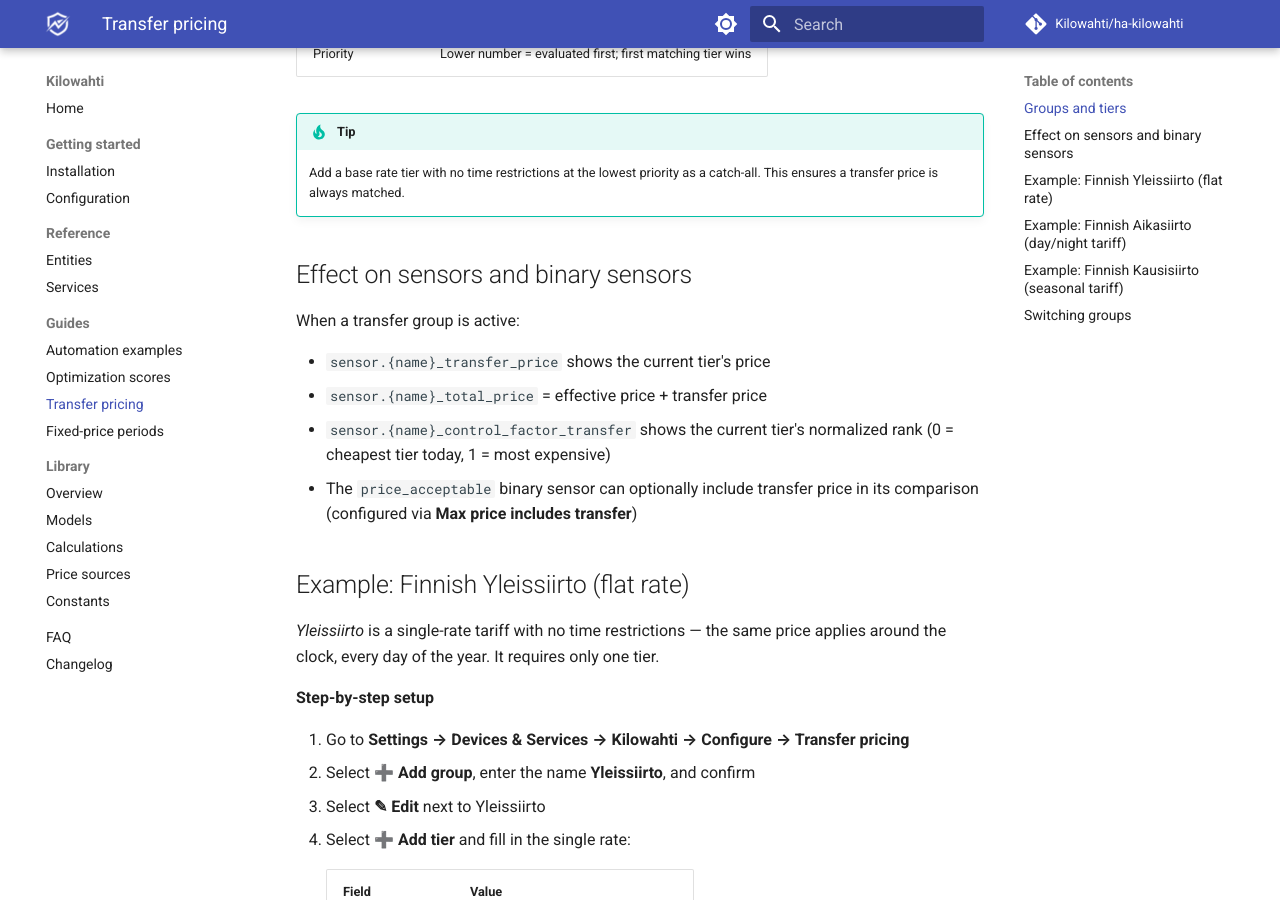
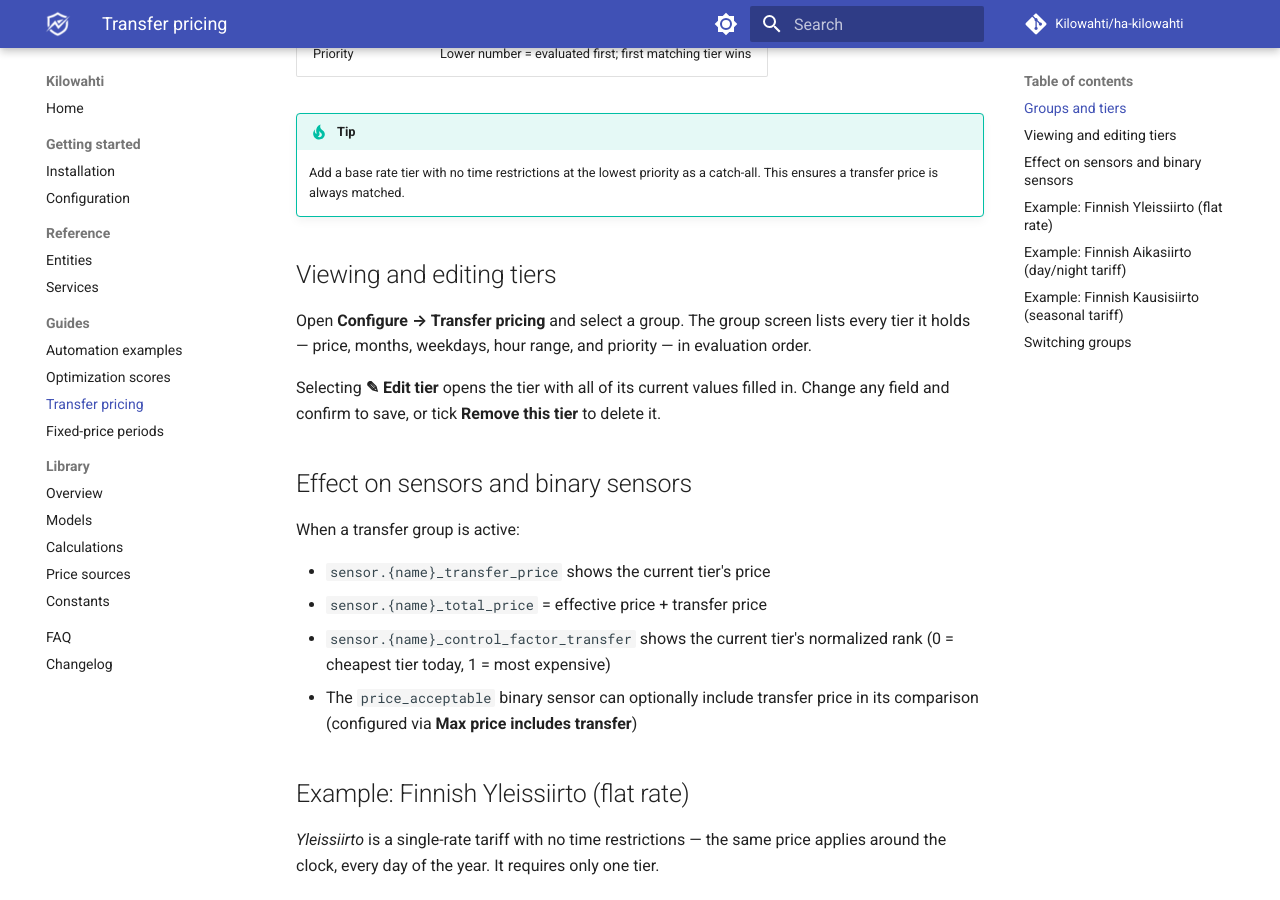
Before and after one commit to Kilowahti/kilowahti-docs, an MkDocs documentation site: the page built from docs/transfer-pricing.md, in a window 1280 px wide and 900 px high, scrolled down 653 px. Built offline with MkDocs 1.6.1 and Material for MkDocs 9.7.7, drawn with Linux system fonts in a browser that asks for light colours; comment, search, counter and statistics services are not loaded.

Commit message:
Document viewing and editing transfer tiers

```diff
--- a/docs/transfer-pricing.md
+++ b/docs/transfer-pricing.md
@@ -18,6 +18,12 @@
 
 !!! tip
     Add a base rate tier with no time restrictions at the lowest priority as a catch-all. This ensures a transfer price is always matched.
+
+## Viewing and editing tiers
+
+Open **Configure → Transfer pricing** and select a group. The group screen lists every tier it holds — price, months, weekdays, hour range, and priority — in evaluation order.
+
+Selecting **✎ Edit tier** opens the tier with all of its current values filled in. Change any field and confirm to save, or tick **Remove this tier** to delete it.
 
 ## Effect on sensors and binary sensors
 
```
